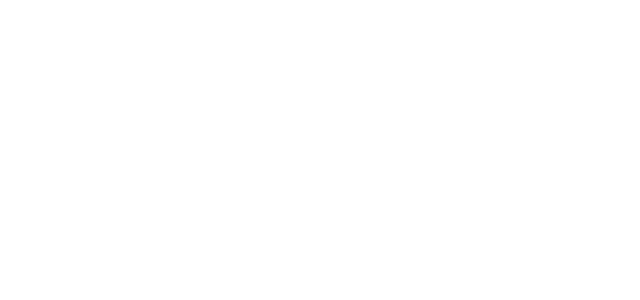
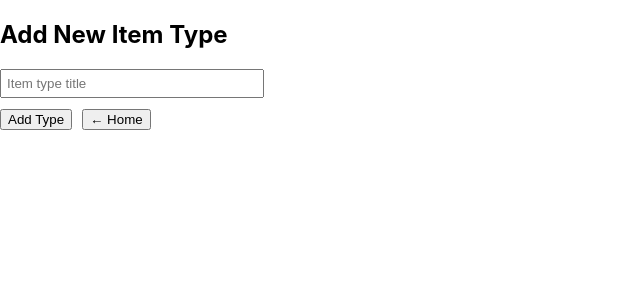
Before and after one commit to vlad-terebylo/electronic-shop-frontend, a React (Create React App) app: page /add_new_item_type in a window 1280 px wide. Before the commit this address had no page. Shown: the top 300 px of the page, without its empty margins (0-640 px from the left). Built offline with nearby package versions, Linux system fonts and the light colour scheme.

Commit message:
Added AddNewItemType.js

```diff
--- a/src/App.js
+++ b/src/App.js
@@ -4,6 +4,7 @@
 import HomePage from "./item/HomePage";
 import ShowItemById from "./item/ShowItemById";
 import UpdateItem from "./item/UpdateItem";
+import AddNewItemType from "./item/AddNewItemType";
 import {BrowserRouter as Router, Routes, Route, Link} from 'react-router-dom';
 
 
@@ -16,6 +17,7 @@
                     <Route path="/" element={<HomePage/>}/>
                     <Route path="/item/:id" element={<ShowItemById/>}/>
                     <Route path={"/add_new_item"} element={<AddNewItem/>}/>
+                    <Route path={"/add_new_item_type"} element={<AddNewItemType/>}/>
                     <Route path="/update/:id" element={<UpdateItem/>}/>
                 </Routes>
             </div>
--- a/src/item/AddNewItem.js
+++ b/src/item/AddNewItem.js
@@ -22,7 +22,7 @@
 
     const handleAddItem = async () => {
         try {
-            const response = await axios.post('http://localhost:1409/shop/items', {
+            await axios.post('http://localhost:1409/shop/items', {
                 title: title,
                 price: parseInt(price),
                 producingYear: producingYear,
@@ -37,6 +37,7 @@
             setManufacturer('');
             setQuantity('');
             setItemTypeId('');
+            navigate('/')
         } catch (error
             ) {
             console.log("Error - ", error);
--- /dev/null
+++ b/src/item/AddNewItemType.js
@@ -0,0 +1,43 @@
+import { useState } from 'react';
+import axios from 'axios';
+import { useNavigate } from 'react-router-dom';
+
+const AddNewItemType = () => {
+    const [title, setTitle] = useState('');
+    const navigate = useNavigate();
+
+    const handleAddItemType = async () => {
+        if (!title.trim()) return;
+        try {
+            await axios.post('http://localhost:1409/shop/itemTypes', { title });
+            console.log('ItemType added:', title);
+            setTitle('');
+            navigate('/');
+        } catch (err) {
+            console.error('Error adding item type:', err);
+        }
+    };
+
+    return (
+        <div>
+            <h2>Add New Item Type</h2>
+            <input
+                type="text"
+                placeholder="Item type title"
+                value={title}
+                onChange={(e) => setTitle(e.target.value)}
+                style={{ marginBottom: '10px', padding: '5px', width: '250px' }}
+            />
+            <div>
+                <button onClick={handleAddItemType} style={{ marginRight: '10px' }}>
+                    Add Type
+                </button>
+                <button onClick={() => navigate(-1)}>
+                    ← Home
+                </button>
+            </div>
+        </div>
+    );
+};
+
+export default AddNewItemType;
--- a/src/item/HomePage.js
+++ b/src/item/HomePage.js
@@ -9,6 +9,9 @@
             <Link to="/add_new_item">
                 <button style={{marginBottom: '20px'}}>Add new item</button>
             </Link>
+            <Link to="/add_new_item_type">
+                <button style={{marginBottom: '20px'}}>Add new item type</button>
+            </Link>
             <ShowAllItems/>
         </div>
     );
```
